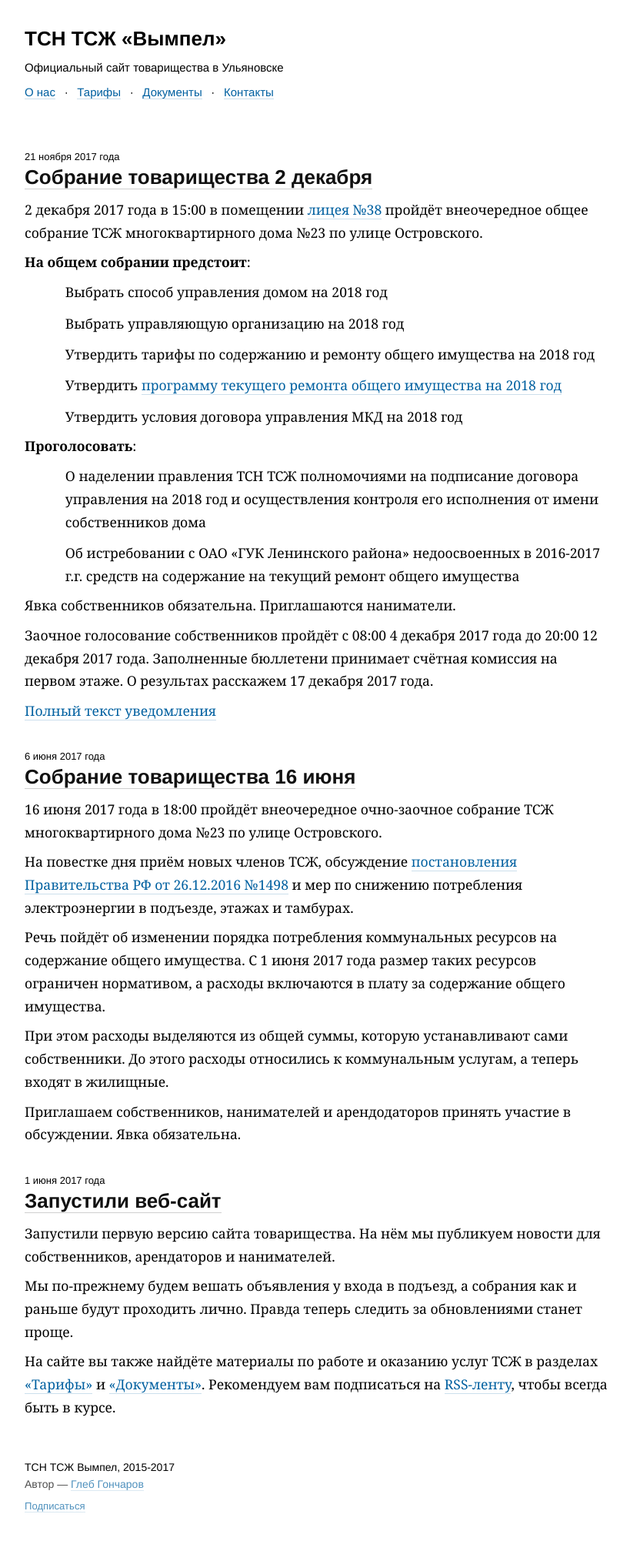
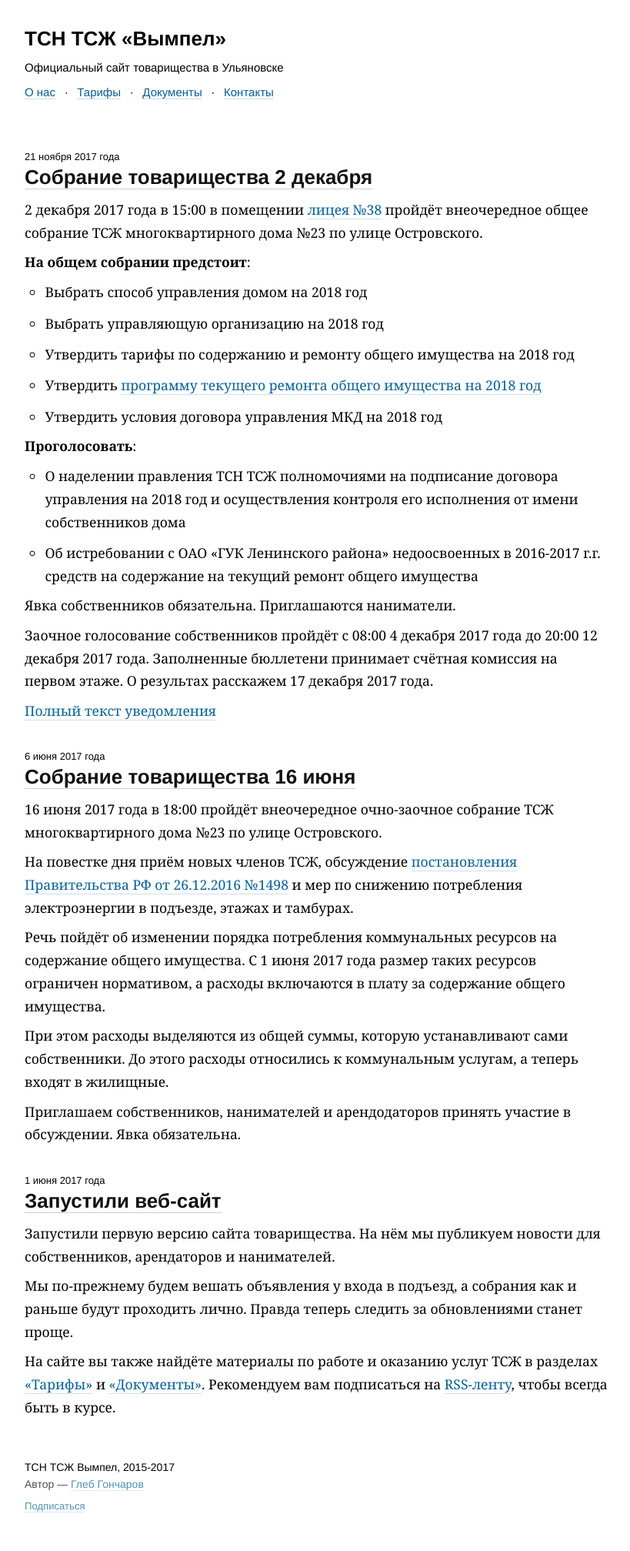
Before and after one commit to gongled/vympel, a Jekyll site: the page built from index.html, in a window 1280 px wide. Shown: the whole page at 77% size, without its empty margins (108-927 px from the left). Built offline with Jekyll 4.4.1, drawn with Linux system fonts in a browser that asks for light colours; the list of posts is cut into pages by our own code.

Commit message:
Fix indentation and list style type

```diff
--- a/assets/css/fresh.css
+++ b/assets/css/fresh.css
@@ -390,7 +390,7 @@ img.upyachka {
 .vm-text ol,
 .vm-text blockquote {
   margin-left: 0;
-  padding-left: 3em;
+  padding-left: 1.5em;
 }
 .vm-text p + ul, .vm-text p + ol {
   margin-top: 0.5em;
--- a/assets/css/main.css
+++ b/assets/css/main.css
@@ -64,7 +64,7 @@ th, td {
 }
 
 ul li {
-  list-style-type: none;
+  list-style-type: circle;
 }
 
 .vm-text-picture a {
```
